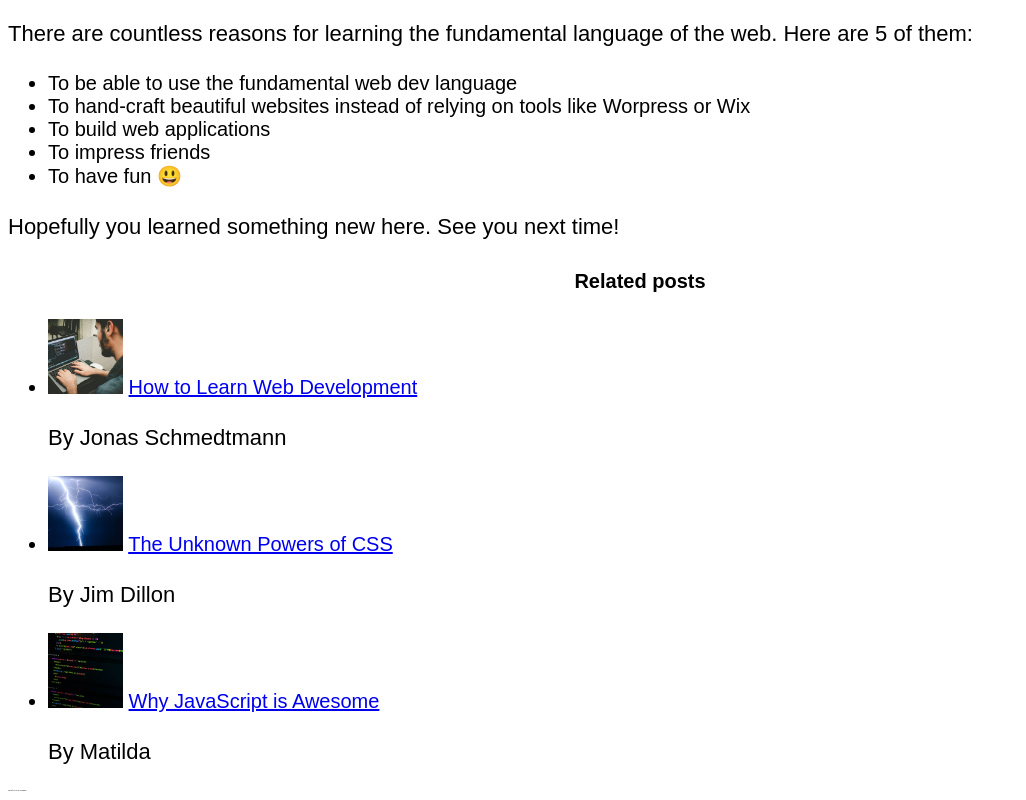
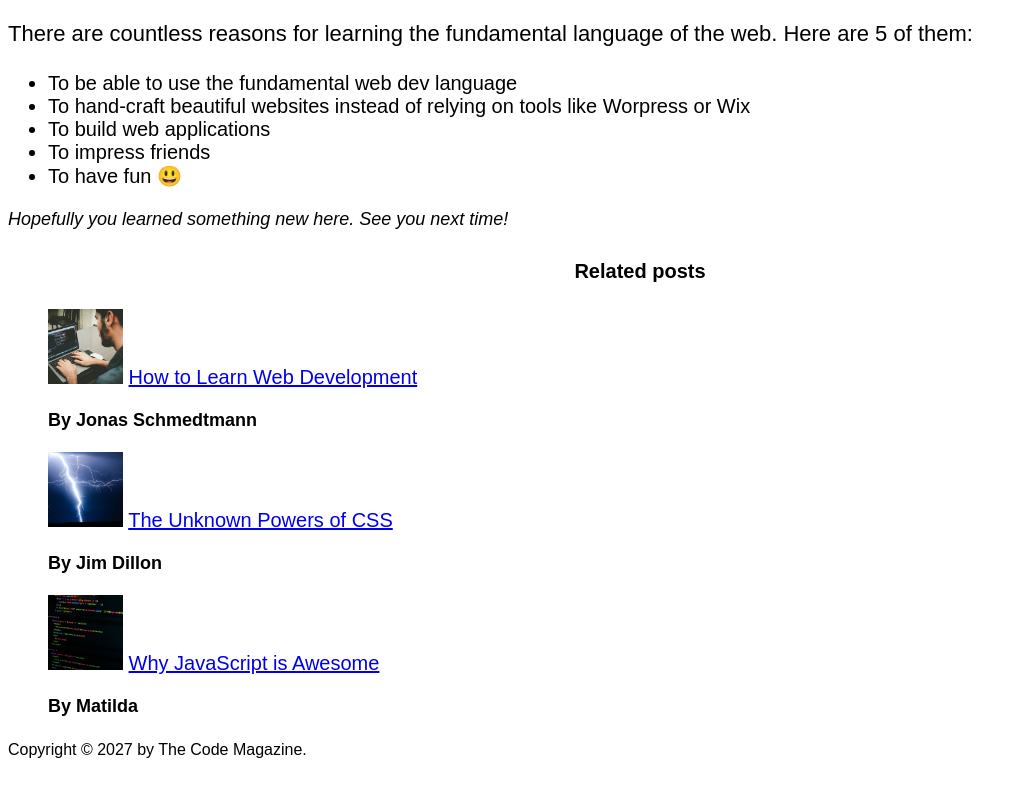
Before and after one commit to jihyoung9912/html-css-fundamental, a plain HTML site: page 03-CSS-Fundamentals/index.html in a window 1280 px wide. Shown: the part 1199-1999 px from the top of the page, without its empty margins (0-1026 px from the left). After the commit the page ends 1977 px from the top, so only its background shows below. Drawn offline with Linux system fonts and the light colour scheme.

Commit message:
FEAT : style.css

```diff
--- a/03-CSS-Fundamentals/index.html
+++ b/03-CSS-Fundamentals/index.html
@@ -107,13 +107,15 @@
         <li>To have fun 😃</li>
       </ul>
 
-      <p>Hopefully you learned something new here. See you next time!</p>
+      <p id="author">
+        Hopefully you learned something new here. See you next time!
+      </p>
     </article>
 
     <aside>
       <h4>Related posts</h4>
 
-      <ul>
+      <ul class="related">
         <li>
           <img
             src="img/related-1.jpg"
@@ -122,12 +124,12 @@
             width="75"
           />
           <a href="#">How to Learn Web Development</a>
-          <p>By Jonas Schmedtmann</p>
+          <p class="related-author">By Jonas Schmedtmann</p>
         </li>
         <li>
           <img src="img/related-2.jpg" alt="Lightning" width="75" heigth="75" />
           <a href="#">The Unknown Powers of CSS</a>
-          <p>By Jim Dillon</p>
+          <p class="related-author">By Jim Dillon</p>
         </li>
         <li>
           <img
@@ -137,11 +139,13 @@
             height="75"
           />
           <a href="#">Why JavaScript is Awesome</a>
-          <p>By Matilda</p>
+          <p class="related-author">By Matilda</p>
         </li>
       </ul>
     </aside>
 
-    <footer><p>Copyright &copy; 2027 by The Code Magazine.</p></footer>
+    <footer>
+      <p id="copyright">Copyright &copy; 2027 by The Code Magazine.</p>
+    </footer>
   </body>
 </html>
--- a/03-CSS-Fundamentals/style.css
+++ b/03-CSS-Fundamentals/style.css
@@ -11,6 +11,7 @@ h1 {
   font-size: 26px;
   text-transform: uppercase;
   font-style: italic;
+  color: #1098ad;
 }
 
 h2 {
@@ -39,6 +40,20 @@ footer p {
   font-size: 1px;
 }
 
-article header p {
+#author {
   font-style: italic;
+  font-size: 18px;
 }
+
+#copyright {
+  font-size: 16px;
+}
+
+.related-author {
+  font-size: 18px;
+  font-weight: bold;
+}
+
+.related {
+  list-style: none;
+}
```
